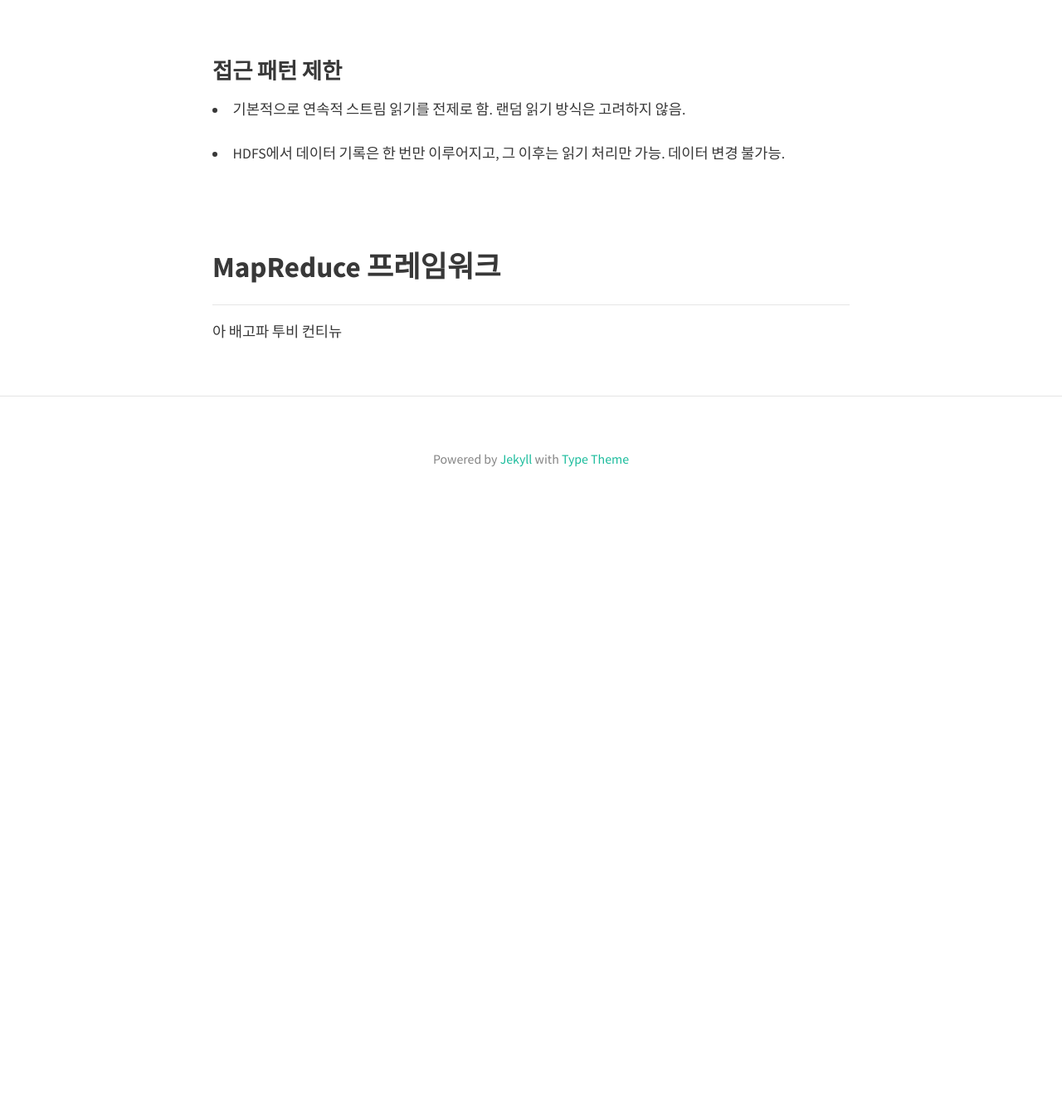
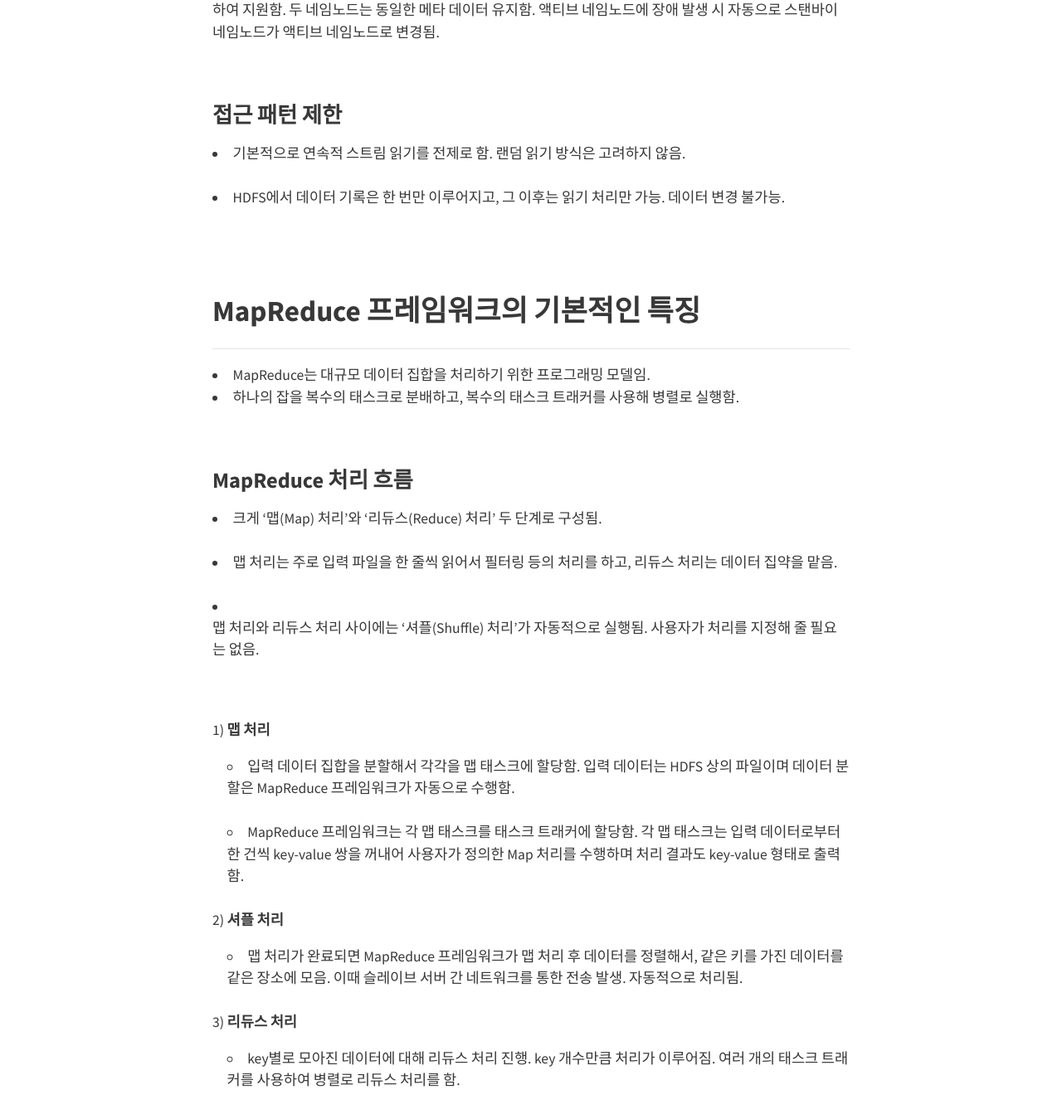
Before and after one commit to Ian3110/Ian3110.github.io, a Jekyll site: the page built from _posts/2021-02-27-HadoopSummary2.md, in a window 1280 px wide and 1400 px high, scrolled down 1794 px. Shown: the top 1349 px of the window at 83% size. Built offline with Jekyll 4.4.1, drawn with Linux system fonts in a browser that asks for light colours; nearby versions of some CDN libraries; before the commit the page ends 2424 px from its top, so only the background shows below that; some of the changed text lies outside the part shown.

Commit message:
Hadoop Summary 2 Map Reduce Update

```diff
--- a/_posts/2021-02-27-HadoopSummary2.md
+++ b/_posts/2021-02-27-HadoopSummary2.md
@@ -7,16 +7,17 @@ categories:
 
 ## 서버 구성
 ---
-* 하둡을 구성하는 서버는 클러스터 전체를 관리하는 ‘마스터(Master) 서버군’과 실제로 데이터를 저장하고 처리하는 ‘슬레이브(Slave) 서버군’ 두 종류로 나뉨.
+
+* 하둡을 구성하는 서버는 클러스터 전체를 관리하는 ‘마스터(Master) 서버군’과 실제로 데이터를 저장하고 처리하는 ‘슬레이브(Slave) 서버군’ 두 종류로 나뉨<br/>
 * 이들 서버군이 협력하여 동작함으로써 하나의 하둡 클러스터를 구성함.<br/><br/>
 
-    1) HDFS의 서버
-       - HDFS의 마스터 서버를 ‘**Name Node**라고 함’. 클러스터 전체에 걸쳐 메타 데이터를 관리함.
-       - 슬레이브 서버를 ‘**Data Node**’라고 부름. 실제 데이터를 읽고 쓰는 역할을 함.<br/><br/>
+    1) HDFS의 서버<br/>
+   -	HDFS의 마스터 서버를 ‘**Name Node**’라고 함. 클러스터 전체에 걸쳐 메타 데이터를 관리함.
+   -	슬레이브 서버를 ‘**Data Node**’라고 부름. 실제 데이터를 읽고 쓰는 역할을 함.<br/><br/>
 
-    2) MapReduce의 서버
-       - MapReduce의 마스터 서버를 ‘**Job Tracker**’라 부름. 하나의 잡을 태스크라는 복수의 처리로 분할하여 각 슬레이브 서버에 할당함.
-       - 슬레이브 서버를 ‘**Task Tracker**’라고 부름. 할당된 태스크를 실행하고 결과를 반환함.<br/><br/>
+    2) MapReduce의 서버<br/>
+   -	MapReduce의 마스터 서버를 ‘**Job Tracker**’라 부름. 하나의 잡을 태스크라는 복수의 처리로 분할하여 각 슬레이브 서버에 할당함.
+   -	슬레이브 서버를 ‘**Task Tracker**’라고 부름. 할당된 태스크를 실행하고 결과를 반환함.<br/><br/>
 
     3) 마스터 서버인 Name Node, Job Tracker는 각 한 대 씩임. 소규모 하둡 클러스터에서는 Name Node와 Job Tracker가 하나의 장비 내에서 동작하지만, 대규모 클러스터에서는 별도 장비를 사용함.<br/><br/>
 
@@ -41,6 +42,22 @@ categories:
 -	HDFS에서 데이터 기록은 한 번만 이루어지고, 그 이후는 읽기 처리만 가능. 데이터 변경 불가능.<br/><br/><br/><br/>
 
 
-## MapReduce 프레임워크
+## MapReduce 프레임워크의 기본적인 특징
 ---
-아 배고파 투비 컨티뉴
+- MapReduce는 대규모 데이터 집합을 처리하기 위한 프로그래밍 모델임.
+- 하나의 잡을 복수의 태스크로 분배하고, 복수의 태스크 트래커를 사용해 병렬로 실행함.<br/><br/><br/>
+
+### MapReduce 처리 흐름
+- 크게 ‘맵(Map) 처리’와 ‘리듀스(Reduce) 처리’ 두 단계로 구성됨.<br/><br/>
+- 맵 처리는 주로 입력 파일을 한 줄씩 읽어서 필터링 등의 처리를 하고, 리듀스 처리는 데이터 집약을 맡음.<br/><br/>
+- 맵 처리와 리듀스 처리 사이에는 ‘셔플(Shuffle) 처리’가 자동적으로 실행됨. 사용자가 처리를 지정해 줄 필요는 없음.<br/><br/><br/>
+
+    1) **맵 처리**
+    -	입력 데이터 집합을 분할해서 각각을 맵 태스크에 할당함. 입력 데이터는 HDFS 상의 파일이며 데이터 분할은 MapReduce 프레임워크가 자동으로 수행함.<br/><br/>
+    -	MapReduce 프레임워크는 각 맵 태스크를 태스크 트래커에 할당함. 각 맵 태스크는 입력 데이터로부터 한 건씩 key-value 쌍을 꺼내어 사용자가 정의한 Map 처리를 수행하며 처리 결과도 key-value 형태로 출력함.<br/><br/>
+
+    2) **셔플 처리**
+    -	맵 처리가 완료되면 MapReduce 프레임워크가 맵 처리 후 데이터를 정렬해서, 같은 키를 가진 데이터를 같은 장소에 모음. 이때 슬레이브 서버 간 네트워크를 통한 전송 발생. 자동적으로 처리됨.<br/><br/>
+
+    3) **리듀스 처리**
+    -	key별로 모아진 데이터에 대해 리듀스 처리 진행. key 개수만큼 처리가 이루어짐. 여러 개의 태스크 트래커를 사용하여 병렬로 리듀스 처리를 함.<br/><br/>
```
Also changed, not shown: _posts/2021-02-27-HadoopSummary1.md (+1 -1 lines).
